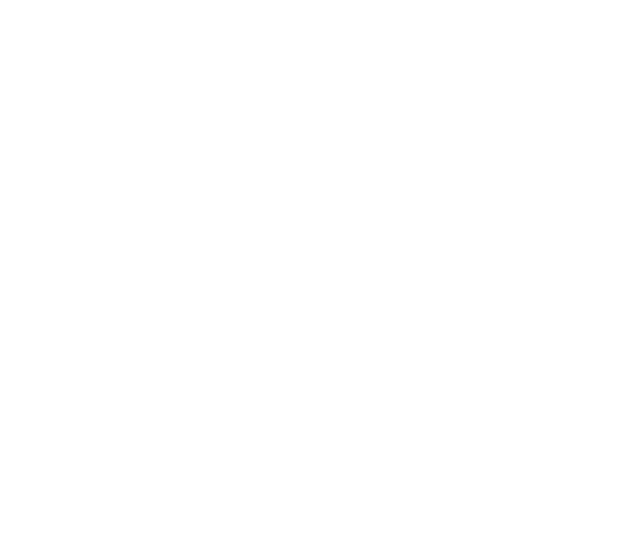
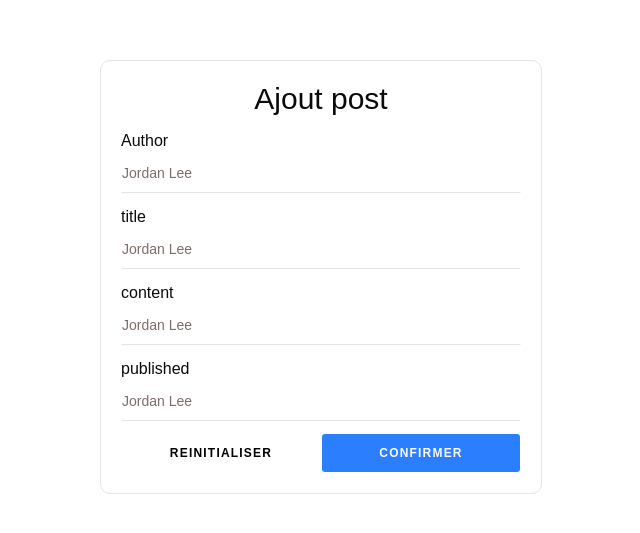
Before and after one commit to FanouRFC/CRUD-SUPABASE-PRISMA-NEST, a React (Vite) app in the folder client/: page /addPost in a window 1280 px wide. Before the commit this address had no page. Shown: the part 123-656 px from the top of the page, without its empty margins (319-959 px from the left). Built offline with nearby package versions, Linux system fonts and the light colour scheme.

Commit message:
formulaire ajout post/user UI

```diff
--- a/client/src/App.tsx
+++ b/client/src/App.tsx
@@ -2,6 +2,8 @@
 import UserPage from "./pages/user.page";
 import PostPage from "./pages/post.page";
 import LandingPage from "./pages/landing.page";
+import PostForm from "./pages/postForm";
+import UserForm from "./pages/userForm";
 
 function App() {
   return (
@@ -10,6 +12,8 @@
         <Route path="/" Component={LandingPage} />
         <Route path="/user" Component={UserPage} />
         <Route path="/post" Component={PostPage} />
+        <Route path="/addPost" Component={PostForm} />
+        <Route path="/addUser" Component={UserForm} />
       </Routes>
     </BrowserRouter>
   );
--- a/client/src/pages/post.page.tsx
+++ b/client/src/pages/post.page.tsx
@@ -5,6 +5,8 @@
 import { Input } from "@/components/ui/input";
 import { Search } from "lucide-react";
 import { Spinner } from "@/components/ui/spinner";
+import { Button } from "@/components/ui/button";
+import { Link, useNavigate } from "react-router";
 
 export default function PostPage() {
   const [search, setSearch] = useState<string>("");
@@ -46,6 +48,14 @@
             }}
           />
         </div>
+        <Link to={"/addPost"} className="self-end">
+          <Button
+            type="button"
+            className="cursor-pointer bg-blue-500 w-50 rounded "
+          >
+            Nouveau post
+          </Button>
+        </Link>
         {isLoading ? (
           <div className="flex justify-center">
             <Spinner className=" size-15" />
--- /dev/null
+++ b/client/src/pages/postForm.tsx
@@ -0,0 +1,39 @@
+import { Button } from "@/components/ui/button";
+import { Input } from "@/components/ui/input";
+
+export default function PostForm() {
+  return (
+    <form className="flex justify-center items-center h-screen">
+      <div className="flex flex-col gap-3 border p-5 border-b rounded-lg">
+        <div>
+          <p className="text-3xl font-medium text-center">Ajout post</p>
+        </div>
+        <div>
+          <p>Author</p>
+          <Input placeholder="Jordan Lee" />
+        </div>
+        <div>
+          <p>title</p>
+          <Input placeholder="Jordan Lee" />
+        </div>
+        <div>
+          <p>content</p>
+          <Input placeholder="Jordan Lee" />
+        </div>
+
+        <div>
+          <p>published</p>
+          <Input placeholder="Jordan Lee" />
+        </div>
+        <div>
+          <Button className="cursor-pointer bg-white text-black w-50 rounded self-end">
+            Reinitialiser
+          </Button>
+          <Button className="cursor-pointer bg-blue-500 w-50 rounded self-end">
+            Confirmer
+          </Button>
+        </div>
+      </div>
+    </form>
+  );
+}
--- a/client/src/pages/user.page.tsx
+++ b/client/src/pages/user.page.tsx
@@ -5,6 +5,8 @@
 import { Input } from "@/components/ui/input";
 import { Search } from "lucide-react";
 import { Spinner } from "@/components/ui/spinner";
+import { Button } from "@/components/ui/button";
+import { Link } from "react-router";
 
 export default function UserPage() {
   const [search, setSearch] = useState<string>("");
@@ -42,6 +44,14 @@
             }}
           />
         </div>
+        <Link to={"/addUser"} className="self-end">
+          <Button
+            type="button"
+            className="cursor-pointer bg-blue-500 w-50 rounded "
+          >
+            Nouveau User
+          </Button>
+        </Link>
         {isLoading ? (
           <div className="flex justify-center">
             <Spinner className=" size-15" />
--- /dev/null
+++ b/client/src/pages/userForm.tsx
@@ -0,0 +1,30 @@
+import { Button } from "@/components/ui/button";
+import { Input } from "@/components/ui/input";
+
+export default function UserForm() {
+  return (
+    <form className="flex justify-center items-center h-screen">
+      <div className="flex flex-col gap-3 border p-5 border-b rounded-lg">
+        <div>
+          <p className="text-3xl font-medium text-center">Ajout user</p>
+        </div>
+        <div>
+          <p>name</p>
+          <Input placeholder="Jordan Lee" />
+        </div>
+        <div>
+          <p>email</p>
+          <Input placeholder="Jordan Lee" />
+        </div>
+        <div>
+          <Button className="cursor-pointer bg-white text-black w-50 rounded self-end">
+            Reinitialiser
+          </Button>
+          <Button className="cursor-pointer bg-blue-500 w-50 rounded self-end">
+            Confirmer
+          </Button>
+        </div>
+      </div>
+    </form>
+  );
+}
```
